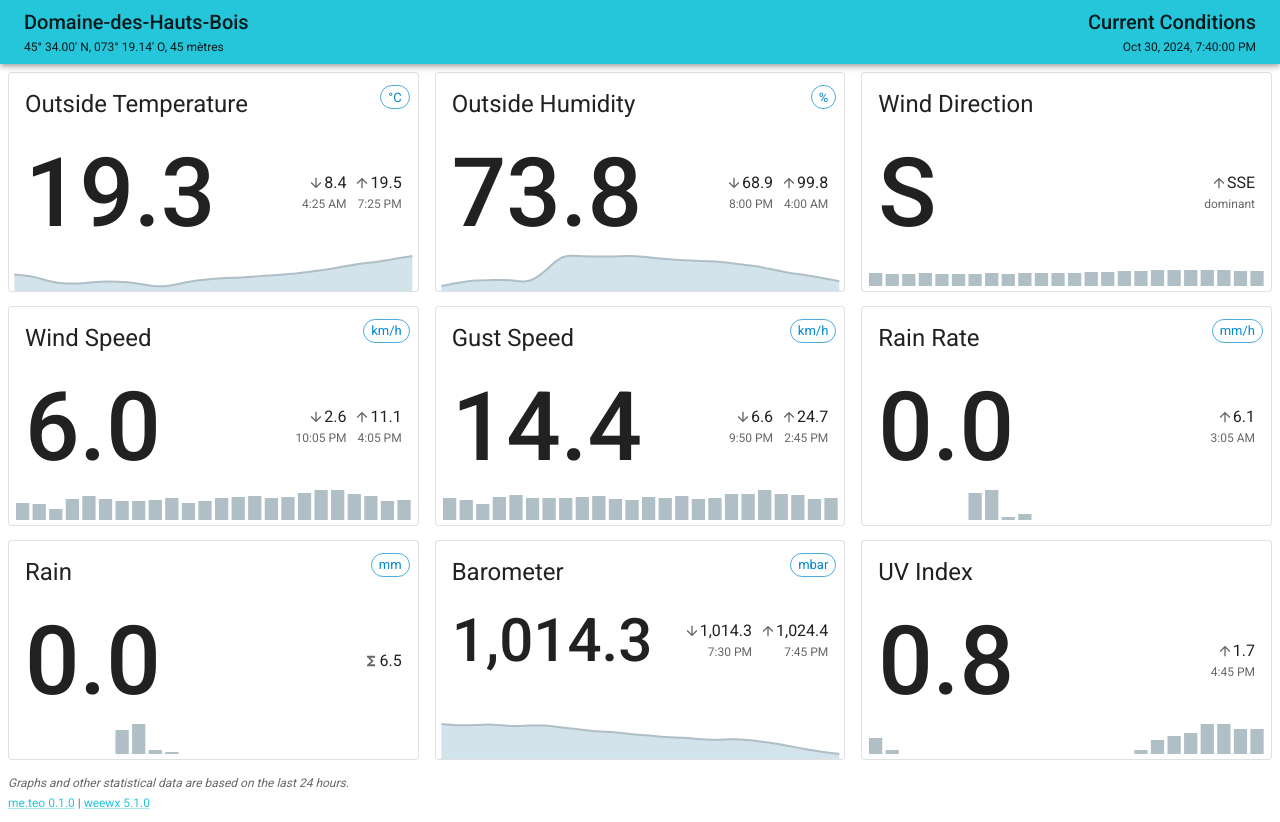
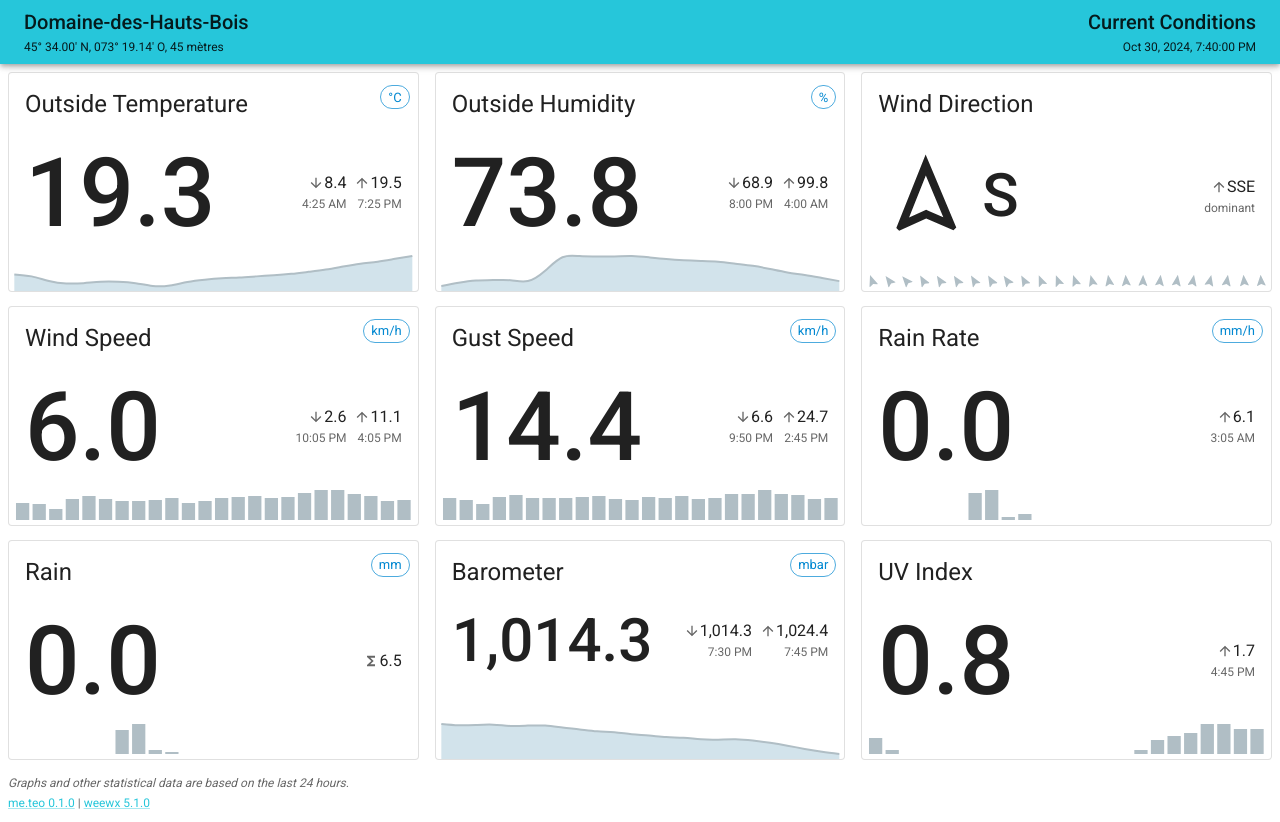
Before and after one commit to bourquep/weewx-me.teo, a Next.js app: page / in a window 1280 px wide. Built offline with nearby package versions, Linux system fonts and the light colour scheme; what @mui/material-nextjs would draw is missing.

Commit message:
feat: Use cardinal arrow to represent wind direction (#25)

```diff
--- a/src/app/page.tsx
+++ b/src/app/page.tsx
@@ -74,12 +74,13 @@ export default function Home() {
                 <MetricCard
                   cardTitle={observation.label}
                   metricUnit={observation.observation === 'windDir' ? '' : observation.unit}
-                  currentValue={
-                    observation.observation === 'windDir' ? (observation.currentCompass ?? 'n/a') : observation.current
-                  }
+                  metricKind={observation.observation === 'windDir' ? 'wind' : 'number'}
+                  currentValue={observation.current}
+                  formattedCurrentValue={observation.observation === 'windDir' ? observation.currentCompass : undefined}
                   minValue={observation.min}
                   minTimestamp={observation.minTime}
-                  maxValue={observation.observation === 'windDir' ? observation.maxCompass : observation.max}
+                  maxValue={observation.max}
+                  formattedMaxValue={observation.observation === 'windDir' ? observation.maxCompass : undefined}
                   maxTimestamp={
                     observation.observation === 'windDir' ? t('Global.DominantWindDirectionLabel') : observation.maxTime
                   }
--- a/src/components/MetricCard.tsx
+++ b/src/components/MetricCard.tsx
@@ -21,6 +21,8 @@ along with this program.  If not, see <http://www.gnu.org/licenses/>.
 import ArrowDownwardIcon from '@mui/icons-material/ArrowDownward';
 import ArrowUpwardIcon from '@mui/icons-material/ArrowUpward';
 import FunctionsIcon from '@mui/icons-material/Functions';
+import NavigationIcon from '@mui/icons-material/Navigation';
+import NavigationOutlinedIcon from '@mui/icons-material/NavigationOutlined';
 import { Box, CardMedia, Chip, Stack, useTheme } from '@mui/material';
 import Card from '@mui/material/Card';
 import CardContent from '@mui/material/CardContent';
@@ -30,19 +32,26 @@ import { SparkLineChart } from '@mui/x-charts/SparkLineChart';
 import { NumberFormatOptions, useFormatter, useTranslations } from 'next-intl';
 import IconLabel from './IconLabel';
 
+type MetricKind = 'number' | 'wind';
+
 interface MetricCardProps {
   cardTitle: string;
   sparkLineData: Array<Array<number>>;
   sparkLinePlotType: 'line' | 'bar';
   sparkLineMinValue?: number;
   sparkLineMaxValue?: number;
-  currentValue: number | string;
-  minValue?: number | string;
+  currentValue: number;
+  formattedCurrentValue?: string;
+  minValue?: number;
+  formattedMinValue?: string;
   minTimestamp?: number | string;
-  maxValue?: number | string;
+  maxValue?: number;
+  formattedMaxValue?: string;
   maxTimestamp?: number | string;
-  sumValue?: number | string;
+  sumValue?: number;
+  formattedSumValue?: string;
   metricUnit: string;
+  metricKind: MetricKind;
 }
 
 export default function MetricCard({
@@ -52,12 +61,17 @@ export default function MetricCard({
   sparkLineMinValue,
   sparkLineMaxValue,
   currentValue,
+  formattedCurrentValue,
   minValue,
+  formattedMinValue,
   minTimestamp,
   maxValue,
+  formattedMaxValue,
   maxTimestamp,
   sumValue,
-  metricUnit
+  formattedSumValue,
+  metricUnit,
+  metricKind
 }: MetricCardProps) {
   const theme = useTheme();
   const format = useFormatter();
@@ -79,16 +93,16 @@ export default function MetricCard({
       : timestamp;
   }
 
-  const formattedCurrentValue = formatNumber(currentValue, {
+  formattedCurrentValue ??= formatNumber(currentValue, {
     minimumFractionDigits: 1,
     maximumFractionDigits: 1
   });
 
-  const formattedMinValue = formatNumber(minValue);
+  formattedMinValue ??= formatNumber(minValue);
   const formattedMinTimestamp = formatTimestamp(minTimestamp);
-  const formattedMaxValue = formatNumber(maxValue);
+  formattedMaxValue ??= formatNumber(maxValue);
   const formattedMaxTimestamp = formatTimestamp(maxTimestamp);
-  const formattedSumValue = formatNumber(sumValue);
+  formattedSumValue ??= formatNumber(sumValue);
 
   return (
     <Card variant="outlined" sx={{ height: '100%', display: 'flex', flexDirection: 'column' }}>
@@ -101,9 +115,21 @@ export default function MetricCard({
         {/* Current value + min/max/sum */}
         <Stack direction="row" alignItems="center" spacing={1}>
           {/* Current value */}
-          <Typography variant={(formattedCurrentValue?.length ?? 0) < 5 ? 'h1' : 'h2'} sx={{ fontWeight: '500' }}>
-            {formattedCurrentValue}
-          </Typography>
+          {metricKind === 'number' && (
+            <Typography variant={(formattedCurrentValue?.length ?? 0) < 5 ? 'h1' : 'h2'} sx={{ fontWeight: '500' }}>
+              {formattedCurrentValue}
+            </Typography>
+          )}
+          {metricKind === 'wind' && (
+            <>
+              <Typography variant="h1" sx={{ fontWeight: '500', translate: '0 8%' }}>
+                <NavigationOutlinedIcon fontSize="inherit" sx={{ transform: `rotate(${currentValue + 180}deg)` }} />
+              </Typography>
+              <Typography variant="h2" sx={{ fontWeight: '500' }}>
+                {formattedCurrentValue}
+              </Typography>
+            </>
+          )}
 
           {/* Spacer */}
           <Box flexGrow={1} />
@@ -141,7 +167,7 @@ export default function MetricCard({
       </CardContent>
 
       <CardMedia>
-        {!isGraphEmpty && (
+        {!isGraphEmpty && metricKind === 'number' && (
           <SparkLineChart
             height={40}
             plotType={sparkLinePlotType}
@@ -158,6 +184,22 @@ export default function MetricCard({
             sx={{ pointerEvents: 'none' }}
           />
         )}
+
+        {!isGraphEmpty && metricKind === 'wind' && (
+          <Stack direction="row" spacing={0} justifyContent="space-evenly">
+            {sparkLineData.map(([timestamp, value]) => (
+              <Typography key={timestamp} variant="body2" sx={{ translate: '0 8%' }}>
+                <NavigationIcon
+                  key={timestamp}
+                  fontSize="inherit"
+                  htmlColor={theme.palette.grey[200]}
+                  sx={{ transform: `rotate(${value + 180}deg)` }}
+                />
+              </Typography>
+            ))}
+          </Stack>
+        )}
+
         {isGraphEmpty && (
           <Typography
             variant="caption"
```
